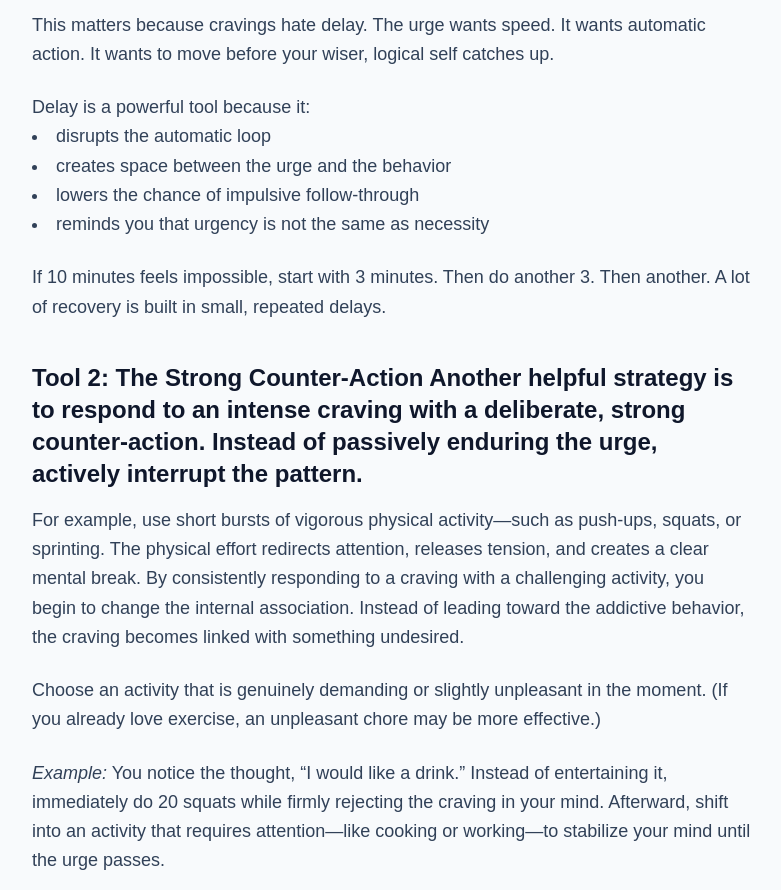
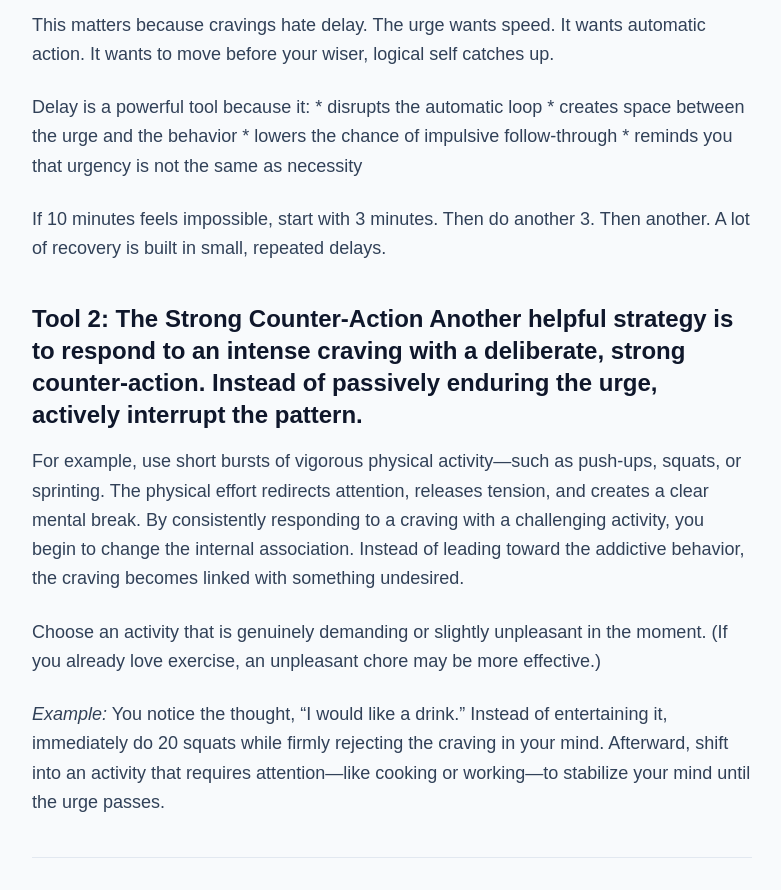
Before and after one commit to JakubHave/craving-toolkit-web, a Next.js app: page /articles/survive-first-10-minutes-of-craving in a window 1280 px wide. Shown: the part 1040-1930 px from the top of the page, without its empty margins (248-1029 px from the left). Built offline with nearby package versions, Linux system fonts and the light colour scheme; a web font is replaced by a local one.

Commit message:
Fix bullet points in article

```diff
--- a/src/data/articles.ts
+++ b/src/data/articles.ts
@@ -30,10 +30,10 @@ Tell yourself: "I am not deciding forever. I am waiting 10 minutes."
 This matters because cravings hate delay. The urge wants speed. It wants automatic action. It wants to move before your wiser, logical self catches up.
 
 Delay is a powerful tool because it:
-<li>disrupts the automatic loop</li>
-<li>creates space between the urge and the behavior</li>
-<li>lowers the chance of impulsive follow-through</li>
-<li>reminds you that urgency is not the same as necessity</li>
+* disrupts the automatic loop
+* creates space between the urge and the behavior
+* lowers the chance of impulsive follow-through
+* reminds you that urgency is not the same as necessity
 
 If 10 minutes feels impossible, start with 3 minutes. Then do another 3. Then another. A lot of recovery is built in small, repeated delays.
 
```
